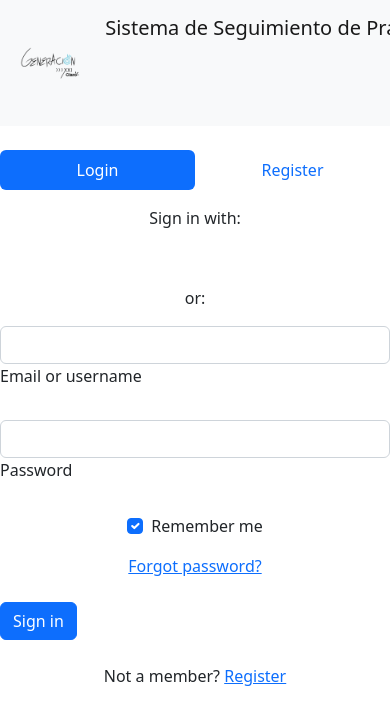
After one commit to YesidSanabria/Proyecto-Generacion-XXI, a Flask app: page /login in a window 390 px wide; the page is wider, and only the part inside the window is pictured. The commit adds this page. Shown: the top 725 px of that part. Run offline with Flask 2, Linux system fonts and the light colour scheme.

Commit message:
login-prototipo

```diff
--- a/app/routes.py
+++ b/app/routes.py
@@ -68,6 +68,16 @@ def home():
 def admin_view():
     return render_template('admin_view.html')
 
+#--------------------------------------FORMULARIO-------------------------------------
+@app.route('/formulario', methods=['GET', 'POST'])
+def formulario():
+    return render_template('formulario.html')
+
+#--------------------------------------LOGIN-------------------------------------
+@app.route('/login', methods=['GET', 'POST'])
+def login():
+    return render_template('login.html')
+
 #---------------------------------PROGRAMAR ARRIBA DEL IF DE ABAJO----------------------------------
 if __name__ == '__main__':
     app.run()
--- a/app/templates/base.html
+++ b/app/templates/base.html
@@ -14,13 +14,12 @@
        <!--img src="{{ url_for('static', filename='img/Generación XXI Logo sin fondo gris con negro.png')}}"-->
 
       <title>Sistema de Seguimiento de Practicantes Generación XXI</title>
-
-      <link rel="stylesheet" href="https://stackpath.bootstrapcdn.com/bootstrap/4.3.1/css/bootstrap.min.css" integrity="sha384-ggOyR0iXCbMQv3Xipma34MD+dH/1fQ784/j6cY/iJTQUOhcWr7x9JvoRxT2MZw1T" crossorigin="anonymous">
+      <link href="https://cdn.jsdelivr.net/npm/bootstrap@5.2.1/dist/css/bootstrap.min.css" rel="stylesheet" integrity="sha384-iYQeCzEYFbKjA/T2uDLTpkwGzCiq6soy8tYaI1GyVh/UjpbCx/TYkiZhlZB6+fzT" crossorigin="anonymous">
     </head>
     <body>
         {% block content %}{% endblock %}
         <script src="https://code.jquery.com/jquery-3.3.1.slim.min.js" integrity="sha384-q8i/X+965DzO0rT7abK41JStQIAqVgRVzpbzo5smXKp4YfRvH+8abtTE1Pi6jizo" crossorigin="anonymous"></script>
         <script src="https://cdnjs.cloudflare.com/ajax/libs/popper.js/1.14.7/umd/popper.min.js" integrity="sha384-UO2eT0CpHqdSJQ6hJty5KVphtPhzWj9WO1clHTMGa3JDZwrnQq4sF86dIHNDz0W1" crossorigin="anonymous"></script>
-        <script src="https://stackpath.bootstrapcdn.com/bootstrap/4.3.1/js/bootstrap.min.js" integrity="sha384-JjSmVgyd0p3pXB1rRibZUAYoIIy6OrQ6VrjIEaFf/nJGzIxFDsf4x0xIM+B07jRM" crossorigin="anonymous"></script>
+        <script src="https://cdn.jsdelivr.net/npm/bootstrap@5.2.1/dist/js/bootstrap.bundle.min.js" integrity="sha384-u1OknCvxWvY5kfmNBILK2hRnQC3Pr17a+RTT6rIHI7NnikvbZlHgTPOOmMi466C8" crossorigin="anonymous"></script>
     </body>
 </html>
--- a/app/templates/formulario.html
+++ b/app/templates/formulario.html
@@ -3,7 +3,7 @@
 {% block content %}
 
 <head>
-  <link rel="stylesheet" type="text/css" href="'css/formulario.css'">
+  <link rel="stylesheet" type="text/css" href="{{ url_for('static', filename='css/formulario.css') }}">
 </head>
 <br />
 <div class="inner contact">
--- /dev/null
+++ b/app/templates/login.html
@@ -0,0 +1,151 @@
+  {% extends "base.html" %}
+
+  {% block content %}
+
+      <br/>
+      <!-- Pills navs -->
+<ul class="nav nav-pills nav-justified mb-3" id="ex1" role="tablist">
+    <li class="nav-item" role="presentation">
+      <a class="nav-link active" id="tab-login" data-mdb-toggle="pill" href="#pills-login" role="tab"
+        aria-controls="pills-login" aria-selected="true">Login</a>
+    </li>
+    <li class="nav-item" role="presentation">
+      <a class="nav-link" id="tab-register" data-mdb-toggle="pill" href="#pills-register" role="tab"
+        aria-controls="pills-register" aria-selected="false">Register</a>
+    </li>
+  </ul>
+  <!-- Pills navs -->
+
+  <!-- Pills content -->
+  <div class="tab-content">
+    <div class="tab-pane fade show active" id="pills-login" role="tabpanel" aria-labelledby="tab-login">
+      <form>
+        <div class="text-center mb-3">
+          <p>Sign in with:</p>
+          <button type="button" class="btn btn-link btn-floating mx-1">
+            <i class="fab fa-facebook-f"></i>
+          </button>
+
+          <button type="button" class="btn btn-link btn-floating mx-1">
+            <i class="fab fa-google"></i>
+          </button>
+
+          <button type="button" class="btn btn-link btn-floating mx-1">
+            <i class="fab fa-twitter"></i>
+          </button>
+
+          <button type="button" class="btn btn-link btn-floating mx-1">
+            <i class="fab fa-github"></i>
+          </button>
+        </div>
+
+        <p class="text-center">or:</p>
+
+        <!-- Email input -->
+        <div class="form-outline mb-4">
+          <input type="email" id="loginName" class="form-control" />
+          <label class="form-label" for="loginName">Email or username</label>
+        </div>
+
+        <!-- Password input -->
+        <div class="form-outline mb-4">
+          <input type="password" id="loginPassword" class="form-control" />
+          <label class="form-label" for="loginPassword">Password</label>
+        </div>
+
+        <!-- 2 column grid layout -->
+        <div class="row mb-4">
+          <div class="col-md-6 d-flex justify-content-center">
+            <!-- Checkbox -->
+            <div class="form-check mb-3 mb-md-0">
+              <input class="form-check-input" type="checkbox" value="" id="loginCheck" checked />
+              <label class="form-check-label" for="loginCheck"> Remember me </label>
+            </div>
+          </div>
+
+          <div class="col-md-6 d-flex justify-content-center">
+            <!-- Simple link -->
+            <a href="#!">Forgot password?</a>
+          </div>
+        </div>
+
+        <!-- Submit button -->
+        <button type="submit" class="btn btn-primary btn-block mb-4">Sign in</button>
+
+        <!-- Register buttons -->
+        <div class="text-center">
+          <p>Not a member? <a href="#!">Register</a></p>
+        </div>
+      </form>
+    </div>
+    <div class="tab-pane fade" id="pills-register" role="tabpanel" aria-labelledby="tab-register">
+      <form>
+        <div class="text-center mb-3">
+          <p>Sign up with:</p>
+          <button type="button" class="btn btn-link btn-floating mx-1">
+            <i class="fab fa-facebook-f"></i>
+          </button>
+
+          <button type="button" class="btn btn-link btn-floating mx-1">
+            <i class="fab fa-google"></i>
+          </button>
+
+          <button type="button" class="btn btn-link btn-floating mx-1">
+            <i class="fab fa-twitter"></i>
+          </button>
+
+          <button type="button" class="btn btn-link btn-floating mx-1">
+            <i class="fab fa-github"></i>
+          </button>
+        </div>
+
+        <p class="text-center">or:</p>
+
+        <!-- Name input -->
+        <div class="form-outline mb-4">
+          <input type="text" id="registerName" class="form-control" />
+          <label class="form-label" for="registerName">Name</label>
+        </div>
+
+        <!-- Username input -->
+        <div class="form-outline mb-4">
+          <input type="text" id="registerUsername" class="form-control" />
+          <label class="form-label" for="registerUsername">Username</label>
+        </div>
+
+        <!-- Email input -->
+        <div class="form-outline mb-4">
+          <input type="email" id="registerEmail" class="form-control" />
+          <label class="form-label" for="registerEmail">Email</label>
+        </div>
+
+        <!-- Password input -->
+        <div class="form-outline mb-4">
+          <input type="password" id="registerPassword" class="form-control" />
+          <label class="form-label" for="registerPassword">Password</label>
+        </div>
+
+        <!-- Repeat Password input -->
+        <div class="form-outline mb-4">
+          <input type="password" id="registerRepeatPassword" class="form-control" />
+          <label class="form-label" for="registerRepeatPassword">Repeat password</label>
+        </div>
+
+        <!-- Checkbox -->
+        <div class="form-check d-flex justify-content-center mb-4">
+          <input class="form-check-input me-2" type="checkbox" value="" id="registerCheck" checked
+            aria-describedby="registerCheckHelpText" />
+          <label class="form-check-label" for="registerCheck">
+            I have read and agree to the terms
+          </label>
+        </div>
+
+        <!-- Submit button -->
+        <button type="submit" class="btn btn-primary btn-block mb-3">Sign in</button>
+      </form>
+    </div>
+  </div>
+  <!-- Pills content -->
+
+
+  {% endblock %}
```
Also changed, not shown: app/static/css/formulario.css (renamed from app/templates/css/formulario.css), app/templates/index.html (line endings or trailing spaces).
